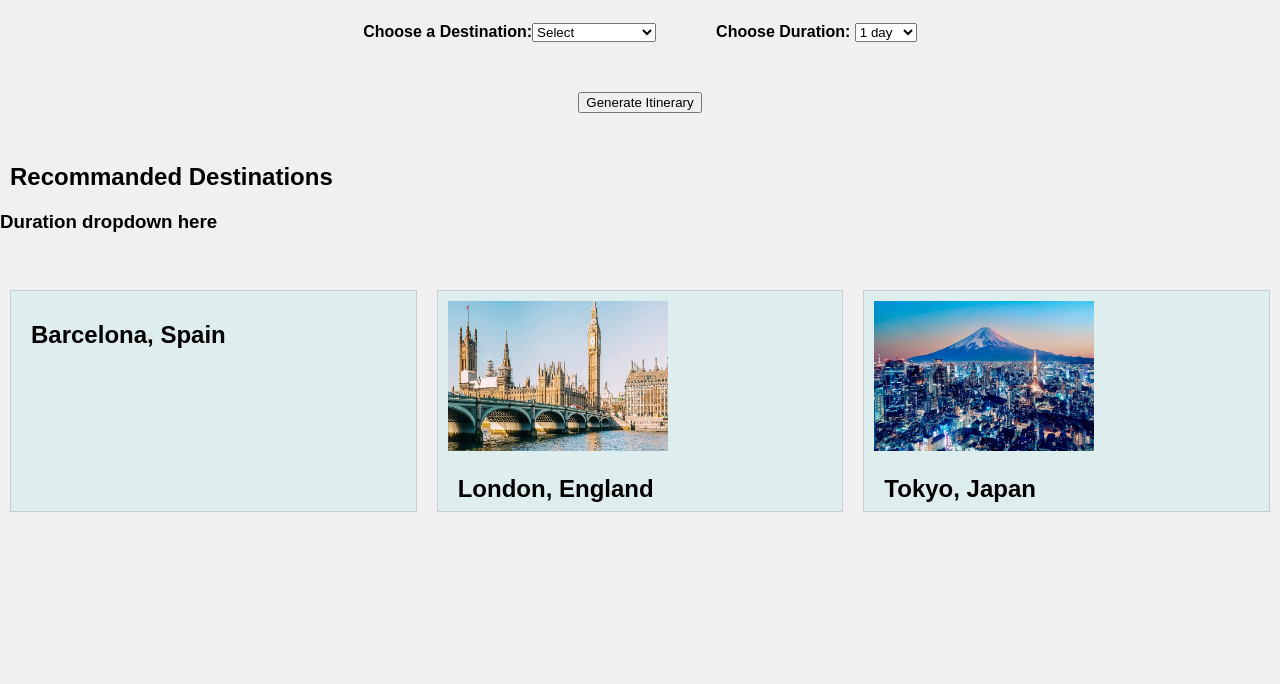
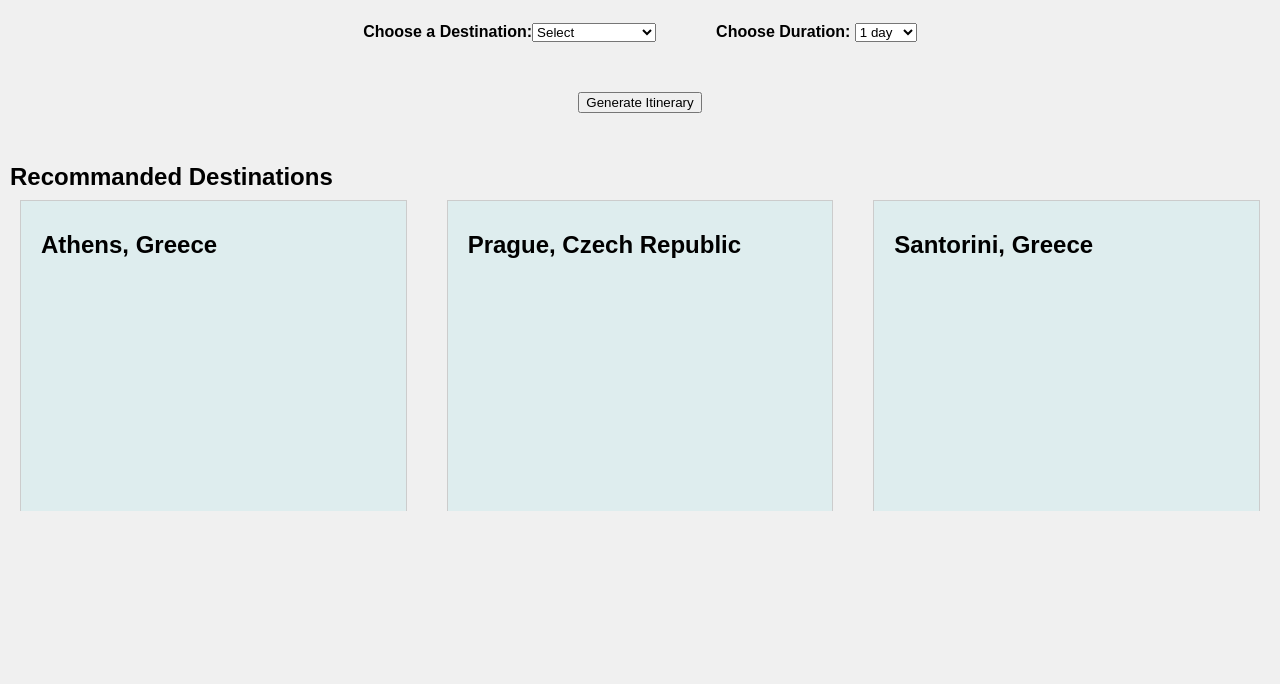
Before and after one commit to Adanato/Babel, a Flask app: page /index in a window 1280 px wide. Shown: the part 143-827 px from the top of the page. Run offline with Flask 3, Linux system fonts and the light colour scheme; some libraries are stand-ins or nearby versions.

Commit message:
Updated homepage/semi-completed the recommanded destination. Bit of styling left to finish

```diff
--- /dev/null
+++ b/backend/static/destinations.js
@@ -0,0 +1,52 @@
+export const vacationDestinations = [
+    "Paris, France",
+    "New York City, USA",
+    "Tokyo, Japan",
+    "London, England",
+    "Rome, Italy",
+    "Barcelona, Spain",
+    "Dubai, UAE",
+    "Istanbul, Turkey",
+    "Bangkok, Thailand",
+    "Sydney, Australia",
+    "Los Angeles, USA",
+    "Singapore",
+    "Hong Kong",
+    "Las Vegas, USA",
+    "Cancun, Mexico",
+    "Amsterdam, Netherlands",
+    "Vienna, Austria",
+    "Venice, Italy",
+    "Rio de Janeiro, Brazil",
+    "Cape Town, South Africa",
+    "Maui, Hawaii, USA",
+    "Santorini, Greece",
+    "Phuket, Thailand",
+    "Bali, Indonesia",
+    "Prague, Czech Republic",
+    "San Francisco, USA",
+    "Florence, Italy",
+    "Berlin, Germany",
+    "Madrid, Spain",
+    "Cairo, Egypt",
+    "Edinburgh, Scotland",
+    "Buenos Aires, Argentina",
+    "Seoul, South Korea",
+    "Lisbon, Portugal",
+    "Moscow, Russia",
+    "Dublin, Ireland",
+    "Marrakech, Morocco",
+    "Toronto, Canada",
+    "Zurich, Switzerland",
+    "Vancouver, Canada",
+    "Chicago, USA",
+    "Athens, Greece",
+    "Melbourne, Australia",
+    "Miami, USA",
+    "Monaco",
+    "Jerusalem, Israel",
+    "Budapest, Hungary",
+    "Kyoto, Japan",
+    "Reykjavik, Iceland",
+    "Hanoi, Vietnam"
+];
--- a/backend/static/home.js
+++ b/backend/static/home.js
@@ -4,91 +4,36 @@
 // const apiKey = process.env.GOOGLE_PLACES_KEY
 const apiKey = "AIzaSyAR_HQHRhazRxBTKcab27NeXmatm01q2XQ";
 
-const vacationDestinations = [
-    "Paris, France",
-    "New York City, USA",
-    "Tokyo, Japan",
-    "London, England",
-    "Rome, Italy",
-    "Barcelona, Spain",
-    "Dubai, UAE",
-    "Istanbul, Turkey",
-    "Bangkok, Thailand",
-    "Sydney, Australia",
-    "Los Angeles, USA",
-    "Singapore",
-    "Hong Kong",
-    "Las Vegas, USA",
-    "Cancun, Mexico",
-    "Amsterdam, Netherlands",
-    "Vienna, Austria",
-    "Venice, Italy",
-    "Rio de Janeiro, Brazil",
-    "Cape Town, South Africa",
-    "Maui, Hawaii, USA",
-    "Santorini, Greece",
-    "Phuket, Thailand",
-    "Bali, Indonesia",
-    "Prague, Czech Republic",
-    "San Francisco, USA",
-    "Florence, Italy",
-    "Berlin, Germany",
-    "Madrid, Spain",
-    "Cairo, Egypt",
-    "Edinburgh, Scotland",
-    "Buenos Aires, Argentina",
-    "Seoul, South Korea",
-    "Lisbon, Portugal",
-    "Moscow, Russia",
-    "Dublin, Ireland",
-    "Marrakech, Morocco",
-    "Toronto, Canada",
-    "Zurich, Switzerland",
-    "Vancouver, Canada",
-    "Chicago, USA",
-    "Athens, Greece",
-    "Melbourne, Australia",
-    "Miami, USA",
-    "Monaco",
-    "Jerusalem, Israel",
-    "Budapest, Hungary",
-    "Kyoto, Japan",
-    "Reykjavik, Iceland",
-    "Hanoi, Vietnam"
-];
+// List of vacation destinations
+import { vacationDestinations } from "./destinations.js";
+//console.log("Vacation Destinations 1:", vacationDestinations);
 
 // Function to suggest random destinations from the vacationDestinations array
 function suggestDestinations() {
     // Generate a random index within the range of vacationDestinations array length
-    const randomIndex = Math.floor(Math.random() * vacationDestinations.length);
+    let randomIndex = Math.floor(Math.random() * vacationDestinations.length);
 
     // Get the random destination from the vacationDestinations array
-    const randomDestination = vacationDestinations[randomIndex];
+    //changed to a let variable
+    let randomDestination = vacationDestinations[randomIndex];
 
     // Return the random destination
     return randomDestination;
 }
 
-const suggestedDestination = suggestDestinations();
-const placeName = suggestedDestination;
+// let suggestedDestination = suggestDestinations();
+// let placeName = suggestedDestination;
+// console.log("Suggested Destination:", suggestedDestination);
 
-// Function to reload the webpage
-// function reloadPage() {
-//     // Call the suggestDestinations function
-//     const suggestedDestination = suggestDestinations();
-//     console.log("Suggested Destination:", suggestedDestination);
-
-//     // Reload the webpage
-//     location.reload();
-// }
-
-// Call the reloadPage function when the webpage loads
-// window.onload = reloadPage;
-// Example usage
-console.log("Suggested Destination:", suggestedDestination);
+//Idea: run the functions in a loop 3 times to get 3 different destinations
+for(let i = 0; i < 3; i++) {
+    let suggestedDestination = suggestDestinations();
+    let placeName = suggestedDestination;
+    console.log("Suggested Destination1:", suggestedDestination);
 
     // Function to get place details and photo refernce from Google Places API
     async function getPlacePhoto() {
+
     const findPlaceUrl = `https://maps.googleapis.com/maps/api/place/findplacefromtext/json?input=${encodeURIComponent(placeName)}&inputtype=textquery&fields=photos&key=${apiKey}`;
     console.log("findPlaceUrl:", findPlaceUrl);
 
@@ -112,12 +57,68 @@ async function getPlacePhoto() {
 
     // Function to display the photo of the place in HTML
     function displayPhoto(photoUrl) {
-    const photocontainer = document.getElementById("photo-container");
+        const photocontainer = document.getElementsByClassName("photo-container")[i];
         const img = document.createElement("img");
         img.src = photoUrl;
         img.alt = placeName;
+        img.style.width = "350px"; //Set the width
+        img.style.height = "300px"; //Set the height
         photocontainer.appendChild(img);
     }
 
+    //Display the destination name in the HTML element with class "place-name"
+    document.getElementsByClassName("place-name")[i].textContent = placeName;
+
     // Call the function to get places photo
     getPlacePhoto();
+
+}
+
+// Function to get place details and photo refernce from Google Places API
+// async function getPlacePhoto() {
+//     const findPlaceUrl = `https://maps.googleapis.com/maps/api/place/findplacefromtext/json?input=${encodeURIComponent(placeName)}&inputtype=textquery&fields=photos&key=${apiKey}`;
+//     console.log("findPlaceUrl:", findPlaceUrl);
+
+//     try {
+//         const response = await fetch(findPlaceUrl);
+//         const data = await response.json();
+
+//         console.log("Place details:", data);
+
+//         if (data.candidates && data.candidates.length > 0) {
+//             const photoReference = data.candidates[0].photos[0].photo_reference; //grabs the photo reference and stores it
+//             const photoUrl = `https://maps.googleapis.com/maps/api/place/photo?maxwidth=400&photoreference=${photoReference}&key=${apiKey}`;
+//             displayPhoto(photoUrl);
+//         } else {
+//             console.error("No photo found for this place.");
+//         }
+//     } catch (error) {
+//         console.error("Error: feteching places details", error);
+//     }
+// }
+
+// // Function to display the photo of the place in HTML
+// function displayPhoto(photoUrl) {
+//     const photocontainer0 = document.getElementsByClassName("photo-container")[0];
+//     const photocontainer1 = document.getElementsByClassName("photo-container")[1];
+//     const photocontainer2 = document.getElementsByClassName("photo-container")[2];
+//     const img0 = document.createElement("img");
+//     const img1 = document.createElement("img");
+//     const img2 = document.createElement("img");
+
+//     img0.src = photoUrl;
+//     img0.alt = placeName;
+
+//     img1.src = photoUrl;
+//     img1.alt = placeName;
+
+//     img2.src = photoUrl;
+//     img2.alt = placeName;
+
+//     photocontainer0.appendChild(img0);
+//     photocontainer1.appendChild(img1);
+//     photocontainer2.appendChild(img2);
+// }
+
+// // Call the function to get places photo
+// getPlacePhoto();
--- a/backend/static/styles.css
+++ b/backend/static/styles.css
@@ -136,9 +136,14 @@ body {
 }
 .suggest_button {
     background-color: #deedee;
-    height: 200px;
-    margin: 10px;
+    height: 300px;
+    margin: 20px; /* changed */
     padding: 10px;
     border: 1px solid #ccc;
     flex: 1;
 }
+.photo-container {
+    display: flex;
+    justify-content: center;
+    align-items: center;
+}
--- a/backend/templates/generate.html
+++ b/backend/templates/generate.html
@@ -18,6 +18,7 @@
         <p>List of dining options. 2 for each day</p>
         <p>each dining option includes name of restaurant and description of the place</p>
         <div id="photo-container">
-            <script src="{{ url_for('static', filename='home.js') }}"></script>
+            <script type="module" src="{{ url_for('static', filename='home.js') }}"></script>
+        </div>
     </body>
 </html>
--- a/backend/templates/index.html
+++ b/backend/templates/index.html
@@ -5,6 +5,8 @@
     <!-- <link rel="stylesheet" type="text/css" href="templates/styles.css"> -->
     <link rel="stylesheet" type="text/css" href="{{ url_for('static', filename='styles.css') }}">
     <link href="https://fonts.googleapis.com/css2?family=Montserrat:wght@400;700&display=swap" rel="stylesheet"> <!-- Google Fonts link -->
+    <script type="module" src="{{ url_for('static', filename='home.js') }}" defer></script>
+
 
 </head>
 <body>
@@ -49,21 +51,24 @@
     </div>
     <div class="suggestions_container">
         <h2>Recommanded Destinations</h2>
-        <h3>Duration dropdown here</h3>
+        <!-- <h3>Duration dropdown here</h3> -->
             <div class="buttons_row">
                 <!-- Suggestions should change everytime the page is refreshed -->
                 <div class="suggest_button">
                     <!-- <img src="./photos/barcelona.jpg" alt="Barcelona" style="width:220px;height:150px"; > -->
-                    <script src="{{ url_for('static', filename='home.js') }}" defer></script>
-                    <h2>Barcelona, Spain</h2>
+                    <div class="photo-container"></div>
+                    <h2 class="place-name"></h2>
                 </div>
                 <div class="suggest_button">
-                    <img src="./photos/london.jpg" alt="Paris" style="width:220px;height:150px"; >
-                    <h2>London, England</h2>
+                    <!-- <img src="./photos/london.jpg" alt="Paris" style="width:220px;height:150px"; > -->
+                    <div class="photo-container"></div>
+                    <h2 class="place-name"></h2>
+
                 </div>
                 <div class="suggest_button">
-                    <img src="./photos/tokyo.jpg" alt="Tokyo" style="width:220px;height:150px"; >
-                    <h2>Tokyo, Japan</h2>
+                    <div class="photo-container"></div>
+                    <h2 class="place-name"></h2>
+
                 </div>
             </div>
     </div>
```
Lines whose indentation alone changed are shown as unchanged.
